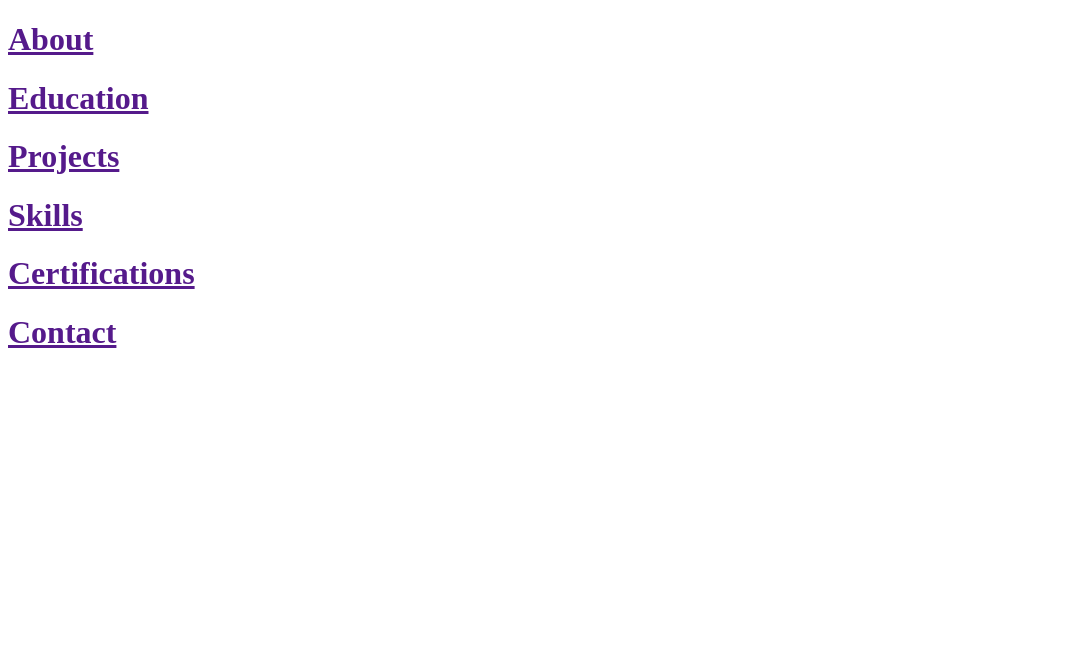
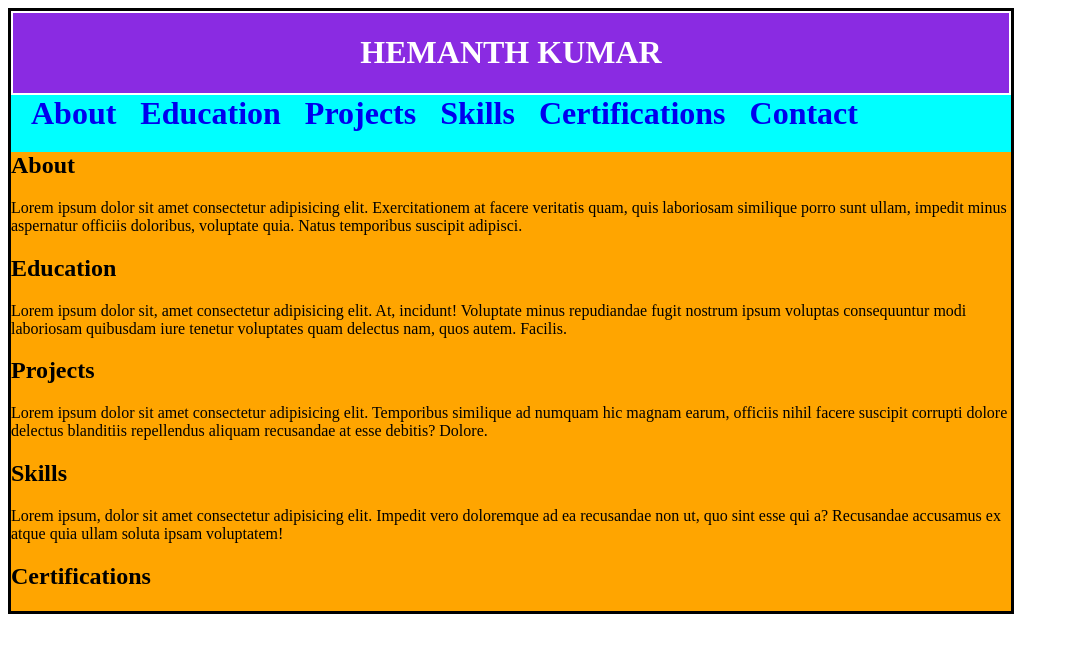
Before and after one commit to hkprasadam/task-21, a plain HTML site: page index.html in a window 1280 px wide. Shown: the whole page, without its empty margins (0-1069 px from the left). Drawn offline with Linux system fonts and the light colour scheme.

Commit message:
add file

```diff
--- a/index.html
+++ b/index.html
@@ -5,27 +5,77 @@
     <meta name="viewport" content="width=device-width, initial-scale=1.0">
     <title>Document</title>
     <style>
+           .parent{
+            border: 3px solid;
+            width: 1000px;
+            height: 600px;
+            background-color: aqua;
+            overflow: scroll;
+            }
+            .name{
+                border: 2px solid;
+                background-color: blueviolet;
+                color: white;
+                text-align: center;
+            }
+            .child-1 h1{
+
+                display: inline;
+                padding-left: 20px;
+
+            }
+            a{
+                 text-decoration: none;
+            }
+            .main{
+                background-color: orange;
+            }
+            :target{
+                background-color: brown;
+            }
+            ::-webkit-scrollbar{
+                display: none;
+            }
 
     </style>
 </head>
 <body>
-    <div>
-        <div>
-        <a href=""><h1>About</h1></a>
-        <a href=""><h1>Education</h1></a>
-        <a href=""><h1>Projects</h1></a>
-        <a href=""><h1>Skills</h1></a>
-        <a href=""><h1>Certifications</h1></a>
-        <a href=""><h1>Contact</h1></a>
+    <div class="parent">
+        <div class="name"><h1>HEMANTH KUMAR</h1></div>
+        <div class="child-1">
+        <a href="#About"><h1>About</h1></a>
+        <a href="#Edu"><h1>Education</h1></a>
+        <a href="#Proj"><h1>Projects</h1></a>
+        <a href="#sk"><h1>Skills</h1></a>
+        <a href="#cf"><h1>Certifications</h1></a>
+        <a href="#con"><h1>Contact</h1></a>
     </div>
     <div>
-        <main>
-            <section>
-
+        <main class="main">
+            <section id="About">
+                <h1>About</h1>
+               <p>Lorem ipsum dolor sit amet consectetur adipisicing elit. Exercitationem at facere veritatis quam, quis laboriosam similique porro sunt ullam, impedit minus aspernatur officiis doloribus, voluptate quia. Natus temporibus suscipit adipisci.</p>
             </section>
-            <section></section>
-            <section></section>
-            <section></section>
+            <section id="Edu">
+                <h1>Education</h1>
+                <p>Lorem ipsum dolor sit, amet consectetur adipisicing elit. At, incidunt! Voluptate minus repudiandae fugit nostrum ipsum voluptas consequuntur modi laboriosam quibusdam iure tenetur voluptates quam delectus nam, quos autem. Facilis.</p>
+            </section>
+            <section id="Proj">
+                <h1>Projects</h1>
+                <p>Lorem ipsum dolor sit amet consectetur adipisicing elit. Temporibus similique ad numquam hic magnam earum, officiis nihil facere suscipit corrupti dolore delectus blanditiis repellendus aliquam recusandae at esse debitis? Dolore.</p>
+            </section>
+            <section id="sk">
+                <h1>Skills</h1>
+                <p>Lorem ipsum, dolor sit amet consectetur adipisicing elit. Impedit vero doloremque ad ea recusandae non ut, quo sint esse qui a? Recusandae accusamus ex atque quia ullam soluta ipsam voluptatem!</p>
+            </section>
+            <section id="cf">
+                <h1>Certifications</h1>
+                <p>Lorem ipsum dolor sit, amet consectetur adipisicing elit. Magni impedit necessitatibus veniam debitis ipsam non ab aut ducimus inventore, labore in! Natus deserunt temporibus amet eos minus hic repellendus fugiat.</p>
+            </section>
+            <section id="con">
+                <h1>Contact</h1>
+                <p>Lorem ipsum dolor sit amet consectetur, adipisicing elit. Delectus, ducimus. Impedit, incidunt ex voluptatem quasi numquam totam dolore et. Modi perspiciatis ullam illum eligendi, sunt accusantium veniam quidem id est!</p>
+            </section>
         </main>
     </div>
 </div>
```
